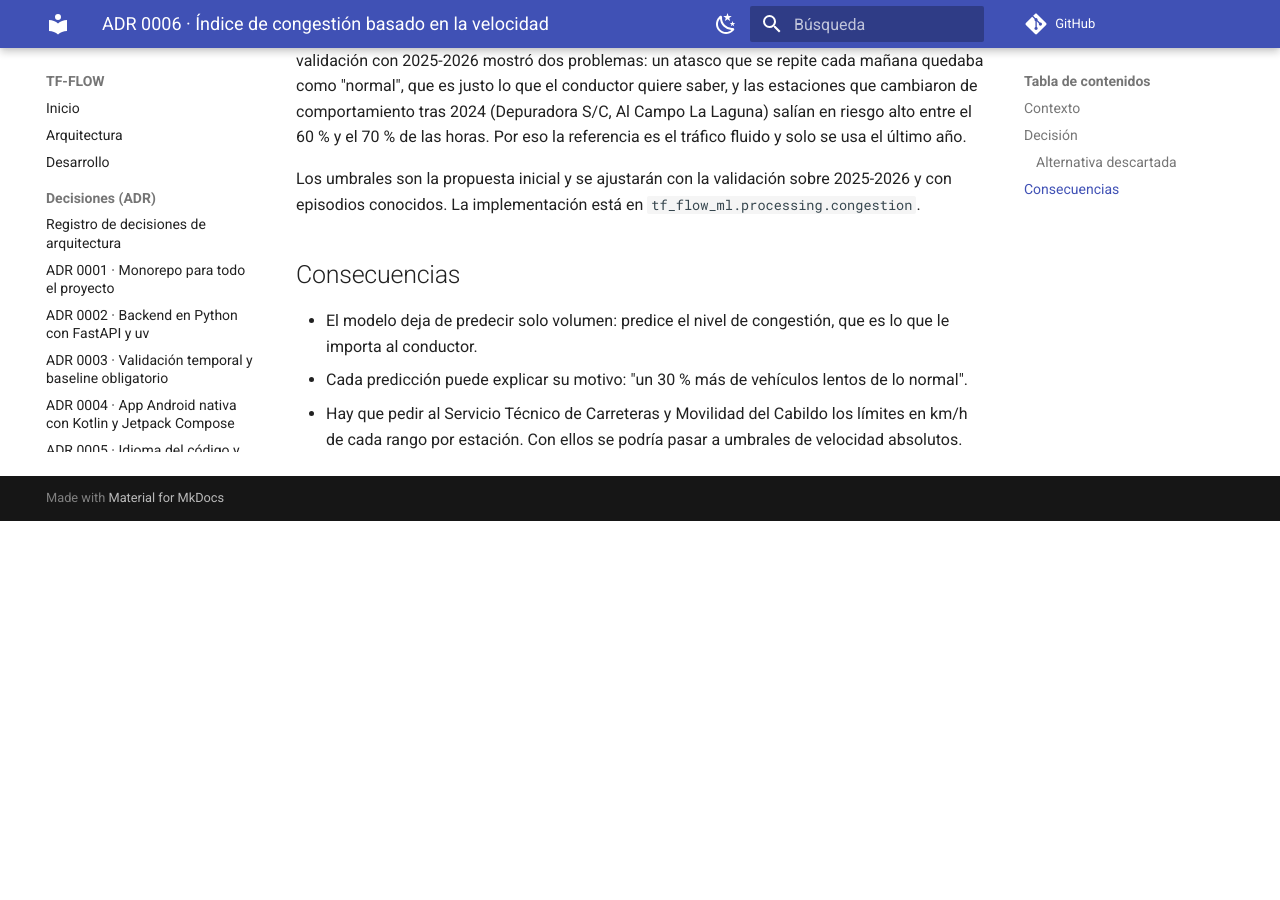
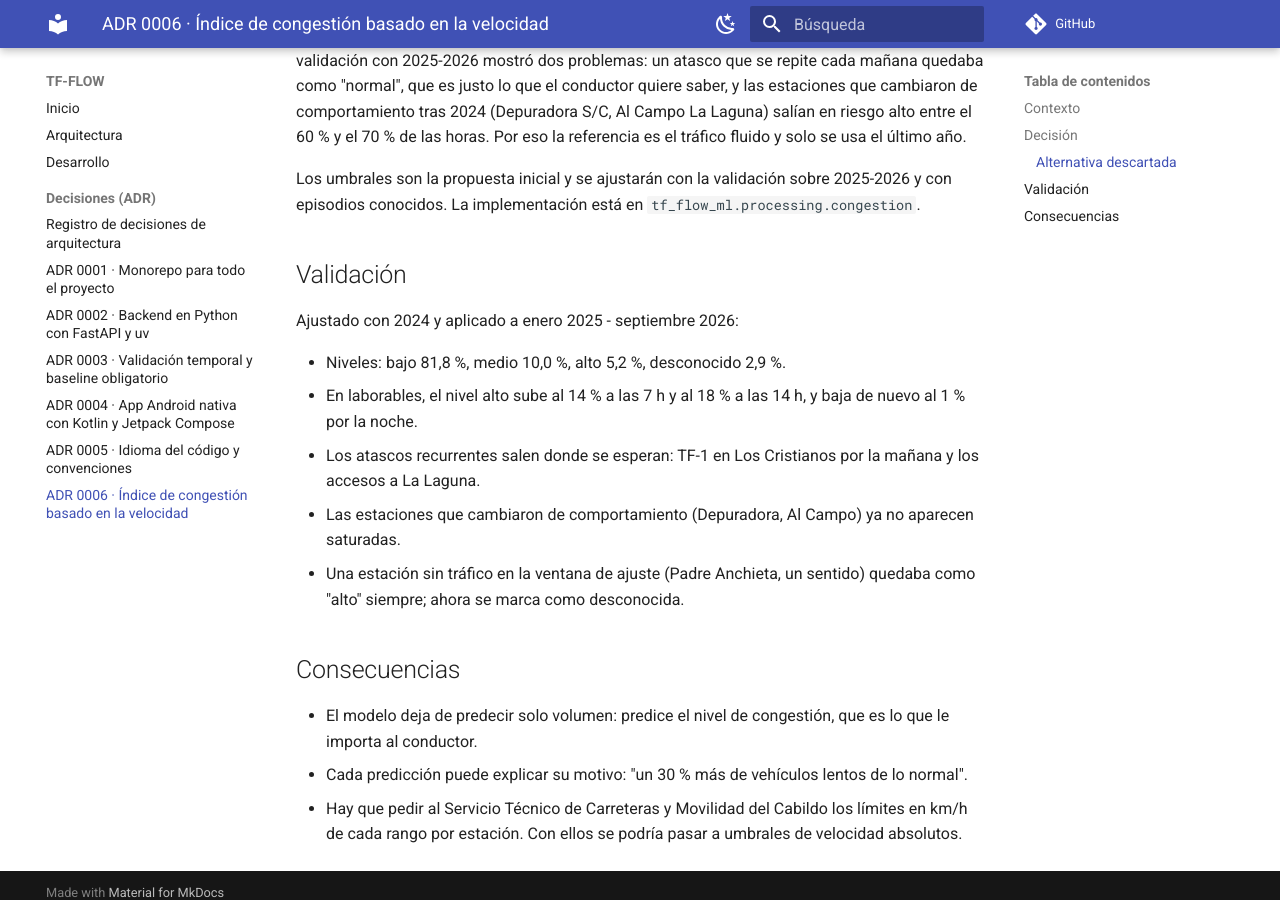
Before and after one commit to pgreyesdev/tf-flow, an MkDocs documentation site: the page built from docs/adr/0006-indice-de-congestion.md, in a window 1280 px wide and 900 px high, scrolled down 1331 px. Built offline with MkDocs 1.6.1 and Material for MkDocs 9.7.7, drawn with Linux system fonts in a browser that asks for light colours; comment, search, counter and statistics services are not loaded; before the commit the page ends 1852 px from its top, so only the background shows below that; some of the changed text lies outside the part shown.

Commit message:
fix(ml): treat stations without observed capacity as unknown
Accept ADR 0006 with the 2025-2026 validation results.

```diff
--- a/docs/adr/0006-indice-de-congestion.md
+++ b/docs/adr/0006-indice-de-congestion.md
@@ -1,6 +1,6 @@
 # ADR 0006 · Índice de congestión basado en la velocidad
 
-- **Estado:** propuesta, en validación con 2025-2026
+- **Estado:** aceptada; los umbrales se recalibrarán al entrenar los modelos
 - **Fecha:** 2026-10-25
 
 ## Contexto
@@ -48,6 +48,19 @@
 Los umbrales son la propuesta inicial y se ajustarán con la validación sobre 2025-2026 y con
 episodios conocidos. La implementación está en `tf_flow_ml.processing.congestion`.
 
+## Validación
+
+Ajustado con 2024 y aplicado a enero 2025 - septiembre 2026:
+
+- Niveles: bajo 81,8 %, medio 10,0 %, alto 5,2 %, desconocido 2,9 %.
+- En laborables, el nivel alto sube al 14 % a las 7 h y al 18 % a las 14 h, y baja de nuevo al
+  1 % por la noche.
+- Los atascos recurrentes salen donde se esperan: TF-1 en Los Cristianos por la mañana y los
+  accesos a La Laguna.
+- Las estaciones que cambiaron de comportamiento (Depuradora, Al Campo) ya no aparecen saturadas.
+- Una estación sin tráfico en la ventana de ajuste (Padre Anchieta, un sentido) quedaba como
+  "alto" siempre; ahora se marca como desconocida.
+
 ## Consecuencias
 
 - El modelo deja de predecir solo volumen: predice el nivel de congestión, que es lo que le importa
```
Also changed, not shown: 2 other files.
